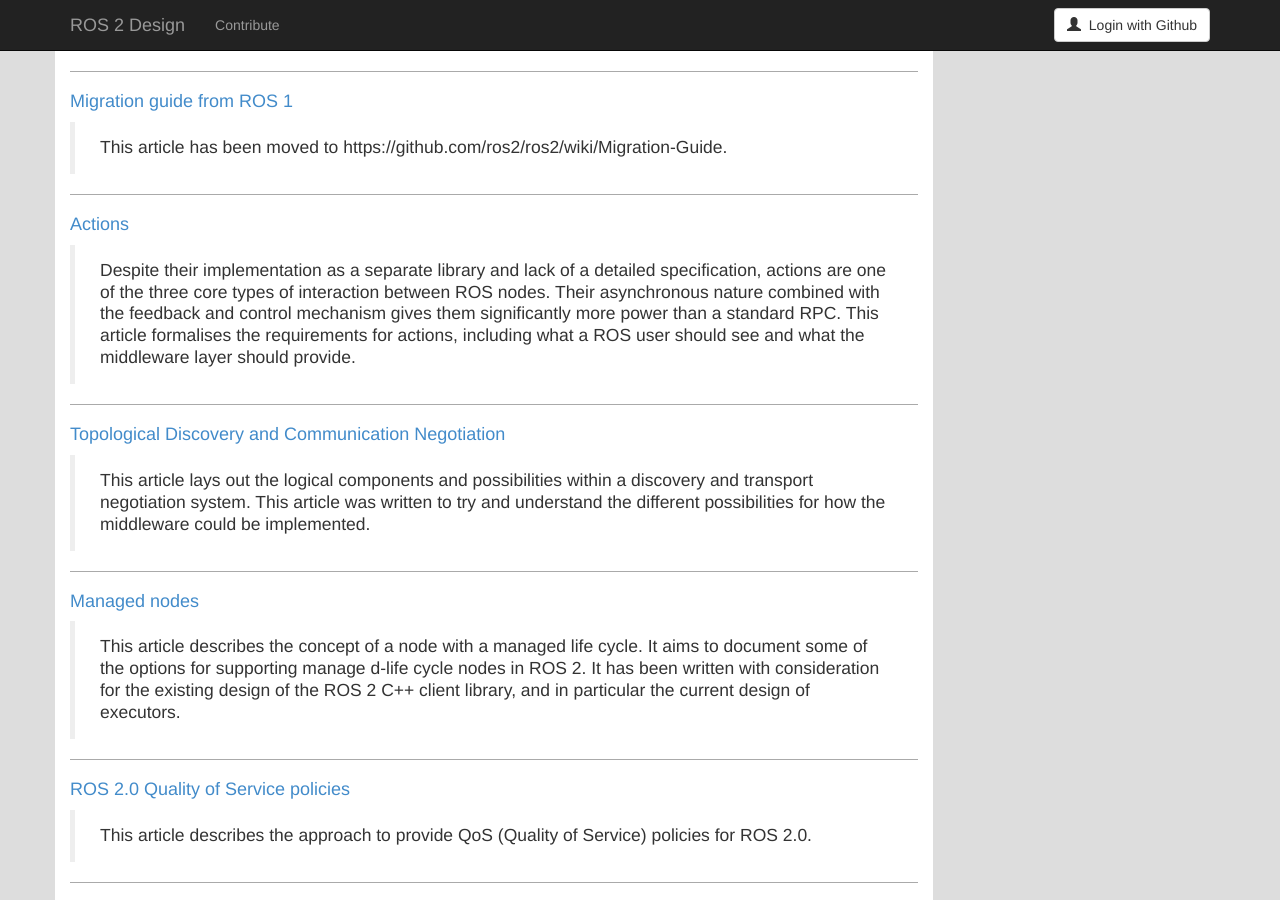
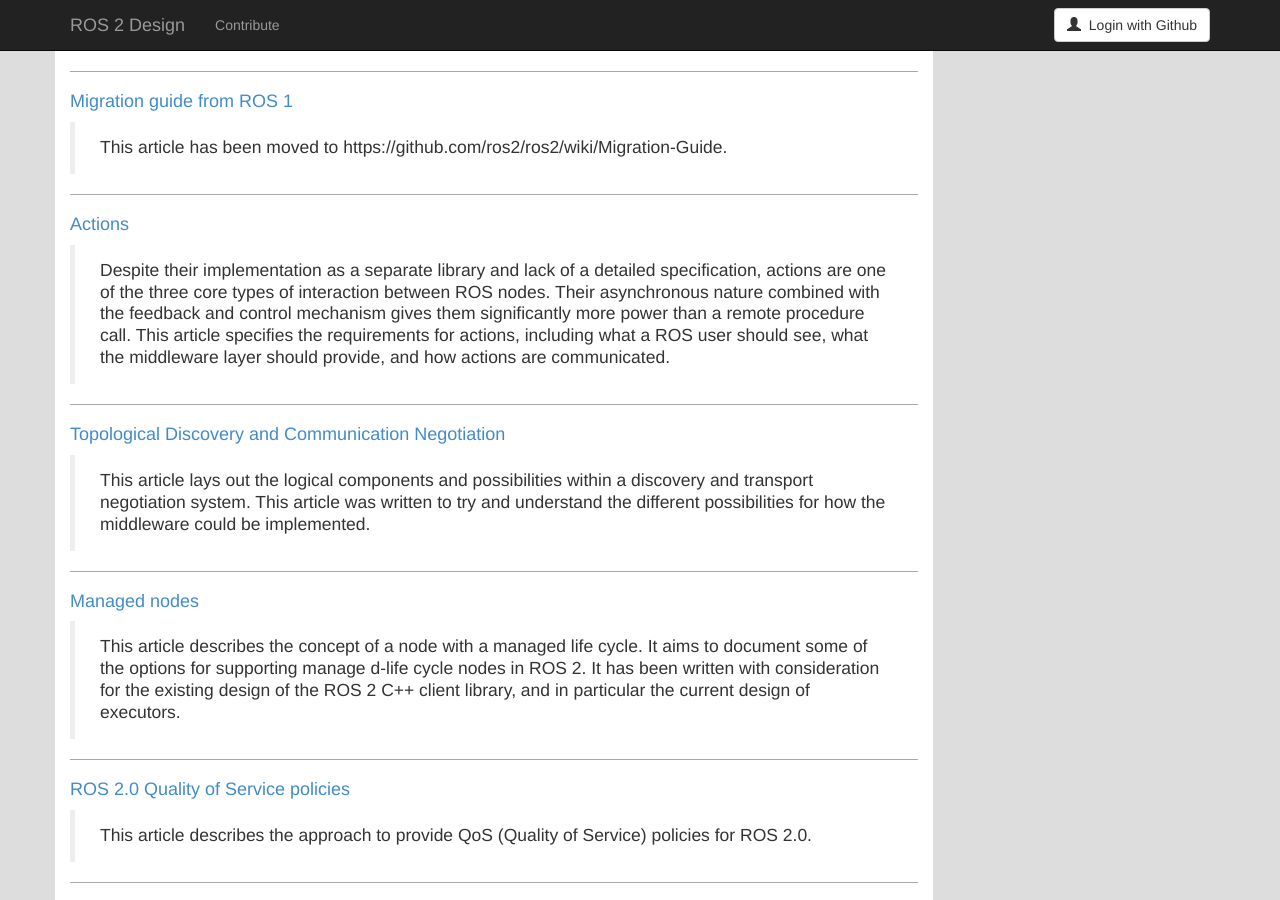
Before and after one commit to ros2/design, a Jekyll site: the page built from index.md, in a window 1280 px wide and 900 px high, scrolled down 3278 px. Built offline with Jekyll 4.4.1, drawn with Linux system fonts in a browser that asks for light colours; nearby versions of some CDN libraries; some of the changed lines change nothing that is shown.

Commit message:
Reformat and revise some of the information

````diff
--- a/articles/actions.md
+++ b/articles/actions.md
@@ -3,7 +3,9 @@
 title: Actions
 permalink: articles/actions.html
 abstract:
-  Despite their implementation as a separate library and lack of a detailed specification, actions are one of the three core types of interaction between ROS nodes. Their asynchronous nature combined with the feedback and control mechanism gives them significantly more power than a standard RPC. This article formalises the requirements for actions, including what a ROS user should see and what the middleware layer should provide.
+  Despite their implementation as a separate library and lack of a detailed specification, actions are one of the three core types of interaction between ROS nodes.
+  Their asynchronous nature combined with the feedback and control mechanism gives them significantly more power than a remote procedure call.
+  This article specifies the requirements for actions, including what a ROS user should see, what the middleware layer should provide, and how actions are communicated.
 author: '[Geoffrey Biggs](https://github.com/gbiggs)'
 published: true
 ---
@@ -20,51 +22,110 @@
 
 ## Background
 
-ROS services, which provide synchronous Remote Procedure Calls, are a useful concept for sending a request and getting a rapid reply. But in robotics there are many instances where a reply may take a significant length of time. Additionally, there are occasions when it is useful to send a request to do some processing or perform some action in the world, where the result is less important than the effect of carrying it out. The progress of such requests often needs to be tracked, success or failure must be known in addition to receiving back information produced, and the request may need to be cancelled or altered before it completes. These requirements cannot be fulfilled by a simple RPC mechanism, whether or not it is asynchronous.
+ROS services, which provide synchronous Remote Procedure Calls, are a useful concept for sending a request and getting a rapid reply.
+But in robotics there are many instances where a reply may take a significant length of time.
+Additionally, there are occasions when it is useful to send a request to do some processing or perform some action in the world, where the result is less important than the effect of carrying it out.
+The progress of such requests often needs to be tracked, success or failure must be known in addition to receiving back information produced, and the request may need to be cancelled or altered before it completes.
+These requirements cannot be fulfilled by a simple RPC mechanism, whether or not it is asynchronous.
 
-To satisfy these use cases, ROS provides a third communication paradigm known as "actions". An action is a goal-oriented request that occurs asynchronously to the requester, is typically (but not necessarily) longer-running than immediate, can be cancelled or replaced during execution, and has a server that provides feedback on execution progress.
+To satisfy these use cases, ROS provides a third communication paradigm known as "actions".
+An action is a goal-oriented request that occurs asynchronously to the requester, is typically (but not necessarily) longer-running than immediate, can be cancelled or replaced during execution, and has a server that provides feedback on execution progress.
 
-This document defines how actions are specified, what they look like to ROS users (both node developers and system integrators)
+This document defines how actions are specified in the ROS Message IDL, how they will be created and used by ROS users (node developers and system integrators), and how they will be communicated by the middleware.
+
+
+## Entities involved in actions
+
+The following entities are involved in providing, using and executing an action.
+
+- Action server
+
+  The provider of the action.
+  There is only one server for any unique action.
+  The action server is responsible for:
+
+  - advertising the action to other ROS entities;
+
+  - for executing the action when a request is received, or rejecting that request, as appropriate;
+
+  - for monitoring execution of the action and providing feedback as appropriate to the action design;
+
+  - for sending the result of the action, including a mandatory success/failure value, to the client when the action completes, whether the action succeeded or not; and
+
+  - for managing the execution of the action in response to additional requests by the client.
+
+- Action client
+
+  The entity making a request to execute an action.
+  There may be more than one client for each action server.
+  However, the semantics of multiple simultaneous clients is action-specific, i.e. it depends on what the action is and how it is implemented whether multiple simultaneous clients can be supported.
+  The action client is responsible for:
+
+  - making a request to the action, passing any needed data for the action execution;
+
+  - optionally periodically checking for updated feedback from the action server;
+
+  - optionally requesting that the action server cancel the action execution; and
+
+  - optionally checking the result of the action received from the action server.
+
 
 ## Action specification
 
-Actions are specified using a form of the ROS Message IDL. The specification contains three sections, each of which is a message specification:
+Actions are specified using a form of the ROS Message IDL.
+The specification contains three sections, each of which is a message specification:
 
 1. Goal
 
+   The "request" part of the action.
+   Contains the data passed to the server of the action from the client, along with the request to begin executing that action.
+
 1. Result
+
+   The final result part of the action.
+   Contains the data passed to the client of the action from the action server once the action execution ends, whether successfully or not.
+   This data is produced by the action server as appropriate to that action's implementation, and is used by the client to understand how the action turned out.
 
 1. Feedback
 
+   Contains data passed to the client of the action from the action server between commencing action execution and prior to the action completing.
+   This data is used by the client to understand the progress of executing the action.
+
 Any of these sections may be empty.
 
-Between the three sections is a line containing three hyphens, `---`.
+Between each of the three sections is a line containing three hyphens, `---`.
 
-Action specifications are stored in a file ending in `.action`. There is one action specification per `.action` file.
+Action specifications are stored in a file ending in `.action`.
+There is one action specification per `.action` file.
 
-An example action specification [taken from the actionlib wiki] is shown below.
+An example action specification is shown below.
 
 ```
 # Define the goal
 uint32 dishwasher_id  # Specify which dishwasher we want to use
 ---
-# Define the result
+# Define the result that will be published after the action execution ends.
 uint32 total_dishes_cleaned
 ---
-# Define a feedback message
+# Define a feedback message that will be published during action execution.
 float32 percent_complete
 uint32 number_dishes_cleaned
-```
 
-## Serving and using actions
+
+## API
 
 Actions are a first-class citizen in the ROS API, alongside topics and services.
+Action servers and clients are created using the node interface.
 
-Action clients will use an API that provides a proxy object for the action. This will be a templated class, using the action class generated from the action specification as the template parameter. The client shall create an instance of this class, providing the address of the intended action server. Each instance of this class can only be related to one action server. Methods of the class will provide facilities for sending a goal to the action server, receiving a result, and getting feedback.
+### API for action servers
 
-Action servers will use an API that provides a templated server class, using the action class generated from the action specification as the template parameter. The node implementer will create a function that implements the action's behaviour, create an instance of the templated server class, and bind the implementing function to the server. The implementing function will receive as one of its parameters the received goal message, and as another parameter the action server instance. The implementation shall use the action server instance to provide progress feedback and to report the result and success/failure/error status of the action's execution.
+### API for action clients
 
-Actions may be used from or served by real-time nodes. Therefore the actions API must be real-time capable.
+### Real-time actions
+
+Actions may be used from or served by real-time nodes.
+The action server and action client APIs should be real-time capable.
+
 
 ## Introspection tools
 
@@ -72,24 +133,54 @@
 
 In ROS 1, actions are visible in the output of the `rostopic` tool.
 
-In ROS 2, actions will not be visible as a set of topics. Nor will they be visible as a set of services [in the case that services be used to implement them]. They will be visible using a separate `ros2 action` command line tool.
+In ROS 2, actions will not be visible as a set of topics nor a set of services.
+They will be visible using a separate `ros2 action` command line tool.
 
-The command line tool will be similar to the `ros2 service` tool. It will be able to:
+The command line tool will be similar to the `ros2 service` tool.
+It will be able to:
 
 - list known actions,
+
 - display the arguments for an action's goal,
+
 - display the type of an action's feedback and result,
+
 - display information about the server of an action,
+
 - display the underlying topics and/or services providing the action,
+
 - find actions by action type, and
-- call an action, display feedback as it is received, display the result when received, and cancel the action (when the tool is terminated prematurely)
 
-Each action, despite using multiple topics and/or services in its implementation, will be listed and treated as a single unit by this tool. [This will probably be a namespace that contains the underlying topics, etc.]
+- call an action, display feedback as it is received, display the result when received, and cancel the action (when the tool is terminated prematurely).
+
+Each action will be listed and treated as a single unit by this tool.
+This is irrespective of the implementation, which may use several topics or services to provide a single action.
+
 
 ## Middleware implementation
 
-In ROS 1, actions are implemented using a set of topics under a namespace taken from the action name. This implementation was chosen because ROS services are inherently synchronous, and so incompatible with the asynchronous nature of the action concept. There is also a need for a status/feedback channel and a control channel.
+In ROS 1, actions are implemented using a set of topics under a namespace taken from the action name.
+This implementation was chosen because ROS services are inherently synchronous, and so incompatible with the asynchronous nature of the action concept.
+There is also a need for a status/feedback channel and a control channel.
 
-The Remote Procedure Call over DDS (DDS-RPC) specification does not explicitly provide facilities for interrupting service calls or receiving feedback on their progress. It does provide for receiving both a return value from a request and, at the same time, an indication of whether the request was successful or raised an exception, with the exception type included in this information.
+The Remote Procedure Call over DDS (DDS-RPC) specification does not explicitly provide facilities for interrupting service calls or receiving feedback on their progress.
+It does provide for receiving both a return value from a request and, at the same time, an indication of whether the request was successful or raised an exception, with the exception type included in this information.
 
-This means that an implementation of actions cannot simply be a DDS-style RPC. The implementation must separately provide status/feedback and control channels. While a control channel could be implemented as a separate RPC, due to the dataflow nature of feedback it would be best implemented as a separate topic.
+This means that an implementation of actions cannot simply be a DDS-style RPC.
+The implementation must separately provide status/feedback and control channels.
+
+An asynchronous service is used to provide the initial action request channel and the final result.
+The action server shall create a server for this service upon construction.
+The action client shall create a client for this service upon construction.
+
+A topic is used to provide the feedback channel.
+The action server shall publish this topic upon construction.
+The action client shall subscribe to this topic upon construction.
+
+A topic is used to provide the control channel.
+The action server shall publish this topic upon construction.
+The action client shall subscribe to this topic upon construction.
+
+### Topic and service naming
+
+The topic and service used to provide an action are named as follows.
````
